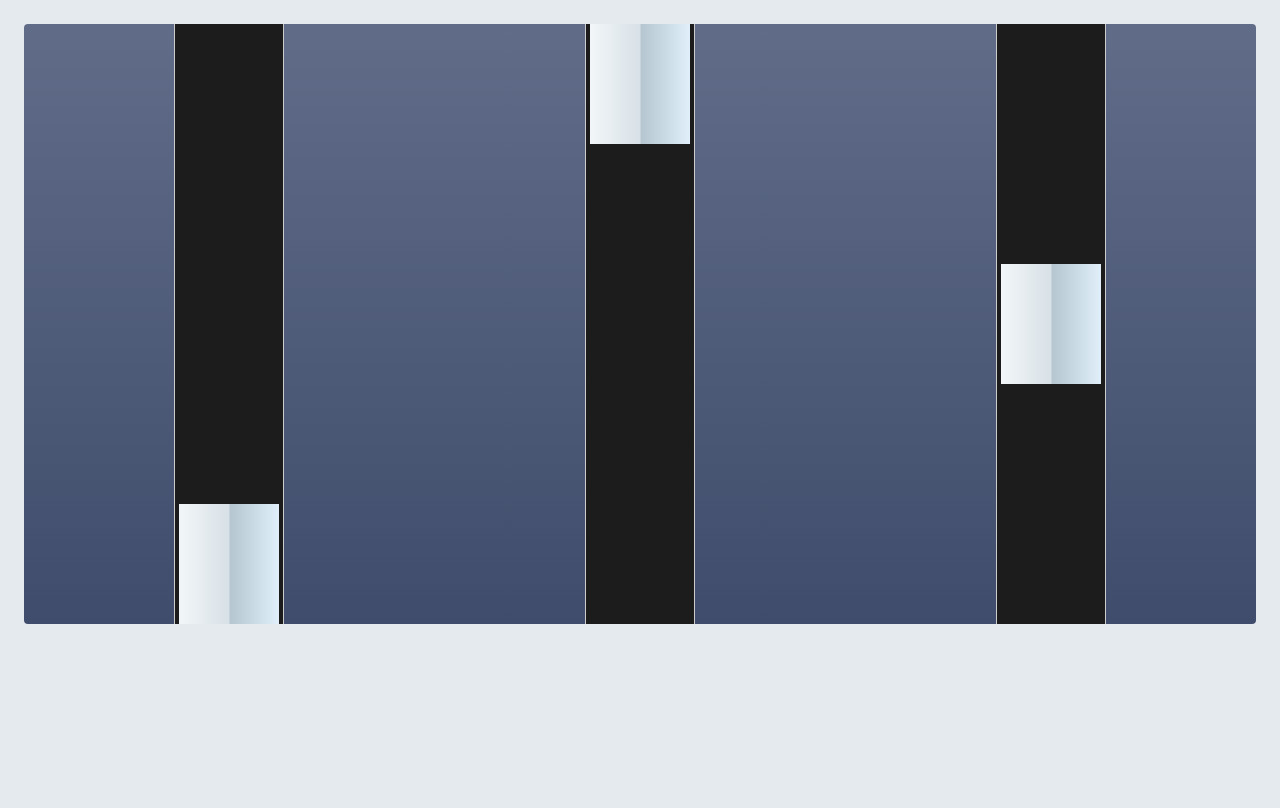
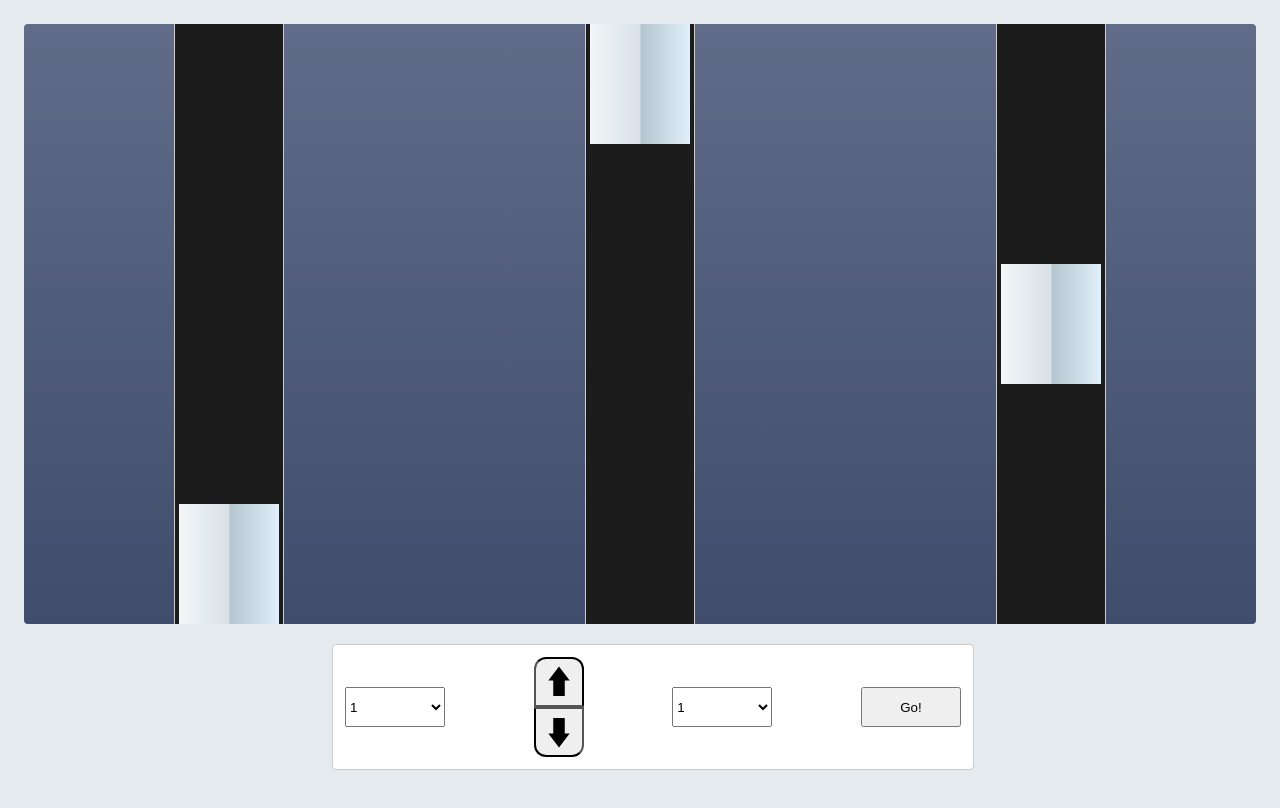
Before and after one commit to choochburger/elevators, a React app: page / in a window 1280 px wide. Shown: the top 808 px of the page. Built offline with nearby package versions, Linux system fonts and the light colour scheme.

Commit message:
Basic controls

```diff
--- a/src/App.js
+++ b/src/App.js
@@ -1,5 +1,6 @@
 import React, { Component } from 'react';
 import Building from './Building';
+import Controls from './Controls';
 import './App.css';
 
 class App extends Component {
@@ -29,6 +30,7 @@ class App extends Component {
     return (
       <div className="app">
         <Building numFloors={5} elevators={this.state.elevators} />
+        <Controls numFloors={5} />
       </div>
     );
   }
--- /dev/null
+++ b/src/Controls.css
@@ -0,0 +1,46 @@
+.controls-container {
+  margin: 20px 0;
+  padding: 0 25%;
+}
+
+.controls {
+  align-items: center;
+  background: white;
+  border: 1px solid #ccc;
+  border-radius: 4px;
+  display: flex;
+  padding: 12px;
+  justify-content: space-between;
+  width: 100%;
+
+  & select {
+    width: 100px;
+    height: 40px;
+  }
+}
+
+.direction-controls {
+  display: flex;
+  flex-direction: column;
+}
+
+.direction-control {
+  background-image: url('./arrow.svg');
+  border-radius: 0 12px 12px 0;
+  cursor: pointer;
+  width: 50px;
+  height: 50px;
+}
+
+.direction-control-up {
+  transform: rotate(-90deg);
+}
+
+.direction-control-down {
+  transform: rotate(90deg);
+}
+
+.controls-go {
+  width: 100px;
+  height: 40px;
+}
--- /dev/null
+++ b/src/Controls.js
@@ -0,0 +1,31 @@
+import React, { Component } from 'react';
+import PropTypes from 'prop-types';
+import './Controls.css';
+
+class Controls extends Component {
+  render() {
+    return (
+      <div className="controls-container">
+        <div className="controls">
+          <select>
+            <option>1</option>
+          </select>
+          <div className="direction-controls">
+            <button className="direction-control direction-control-up" />
+            <button className="direction-control direction-control-down" />
+          </div>
+          <select>
+            <option>1</option>
+          </select>
+          <button className="controls-go">Go!</button>
+        </div>
+      </div>
+    );
+  }
+}
+
+Controls.propTypes = {
+  numFloors: PropTypes.number.isRequired,
+};
+
+export default Controls;
```
Also changed, not shown: src/arrow.svg.
